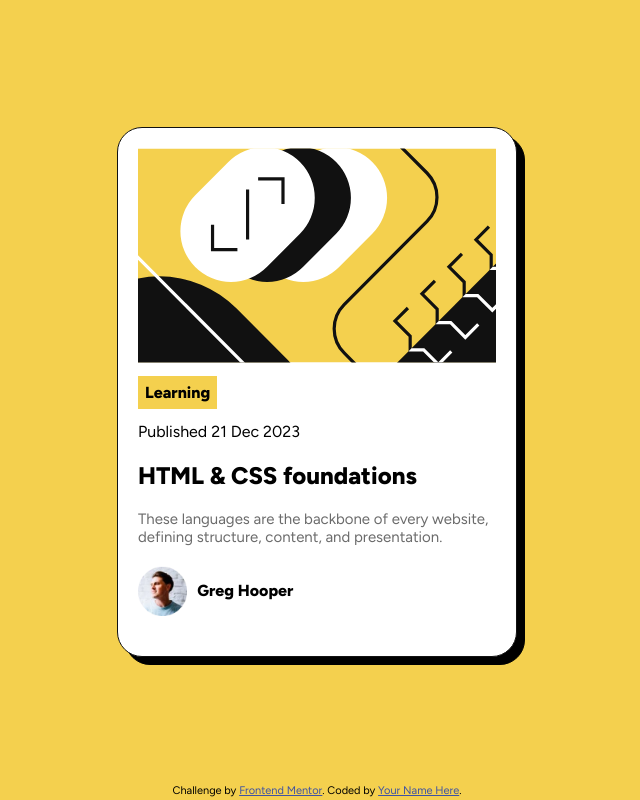
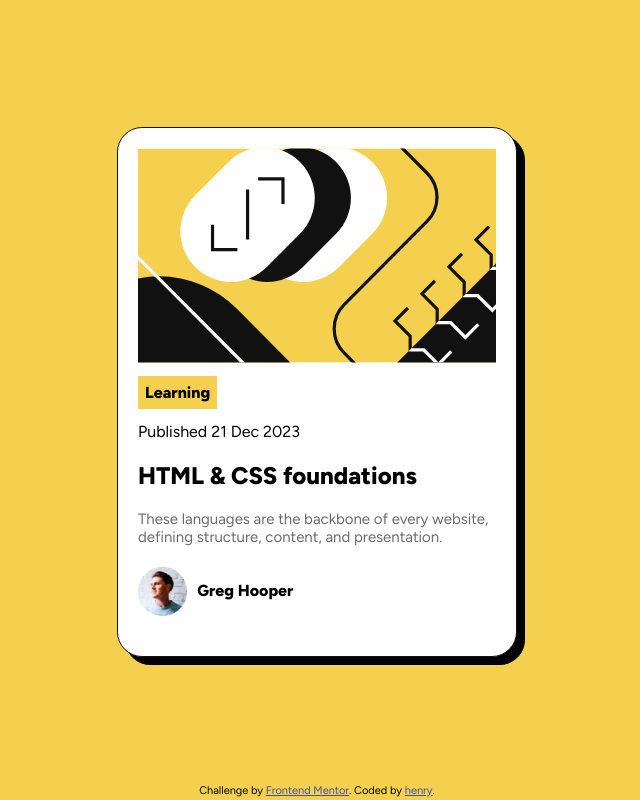
Before and after one commit to HenryyDev/FrontEnd-Mentor-BlogPreviewCard, a plain HTML site: page index.html in a window 1280 px wide. Shown: the whole page, without its empty margins (323-963 px from the left). Drawn offline with Linux system fonts and the light colour scheme.

Commit message:
update footer

```diff
--- a/index.html
+++ b/index.html
@@ -38,7 +38,8 @@
         Challenge by
         <a href="https://www.frontendmentor.io?ref=challenge" target="_blank"
           >Frontend Mentor</a
-        >. Coded by <a href="#">Your Name Here</a>.
+        >. Coded by
+        <a href="https://github.com/HenryyDev" target="_blank">henry</a>.
       </div>
     </footer>
   </body>
```
